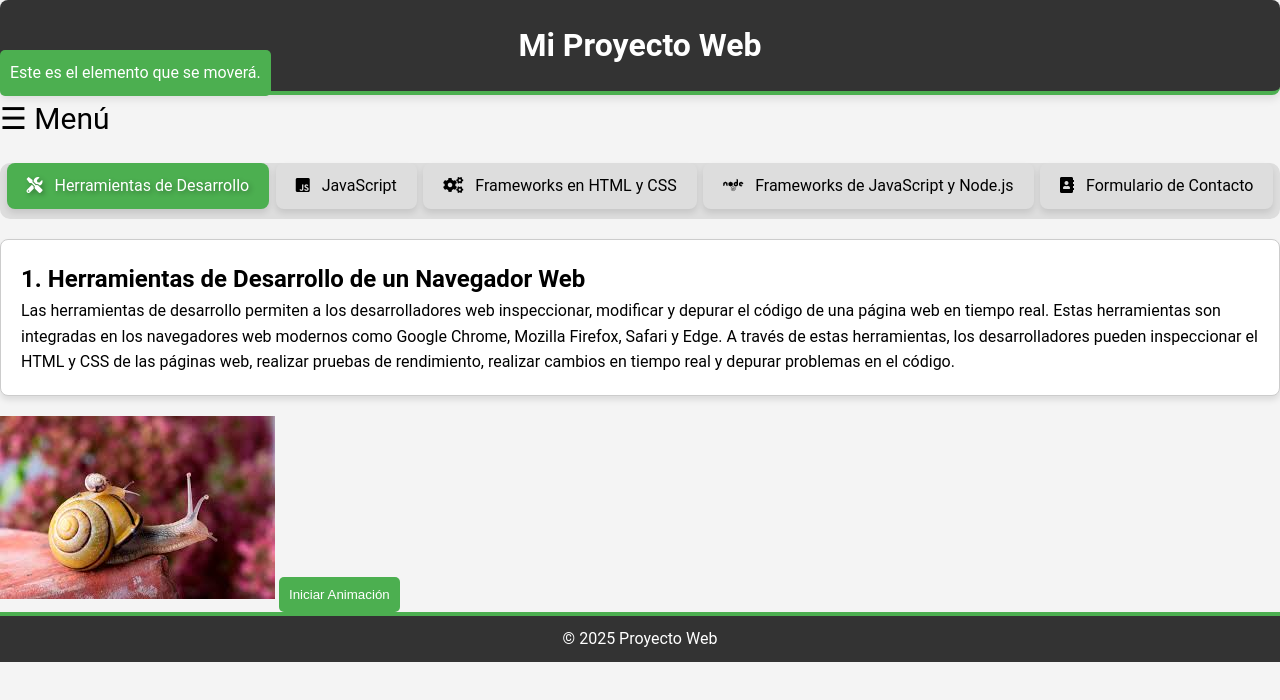
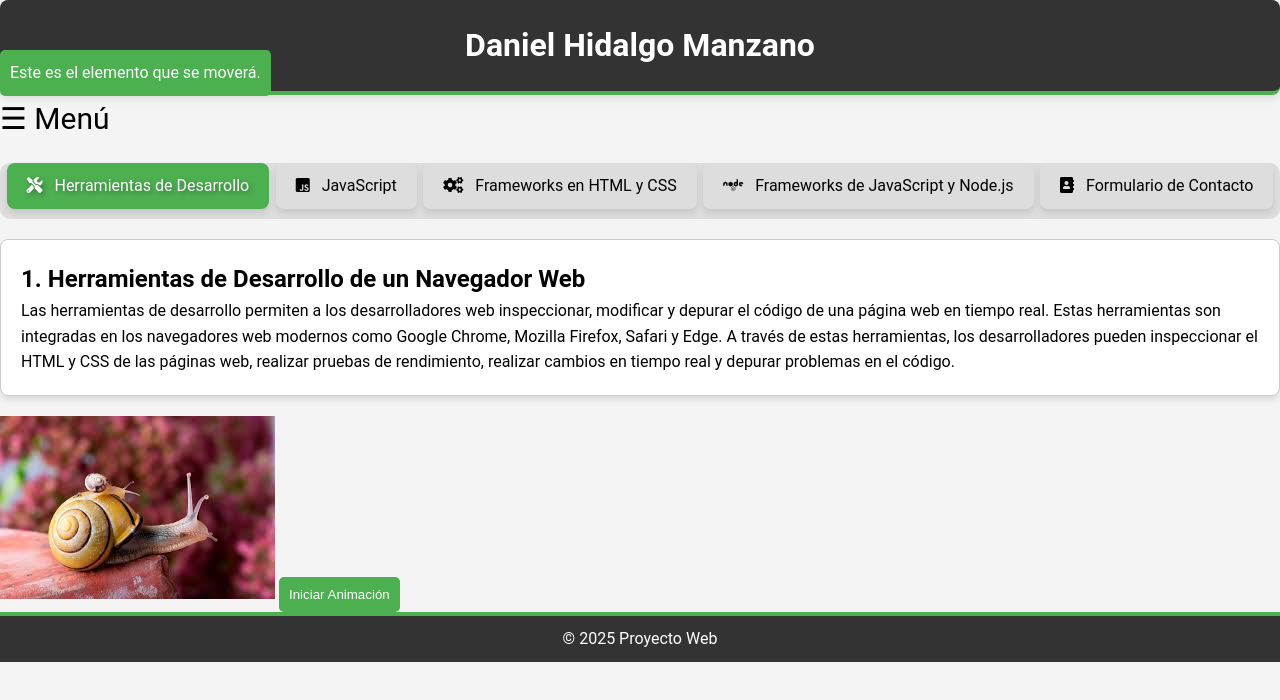
Before and after one commit to DAM-IES-El-Majuelo/practica11-DaHiMan, a plain HTML site: page index.html in a window 1280 px wide. Drawn offline with Linux system fonts and the light colour scheme.

Commit message:
Commit definitivo

```diff
--- a/index.html
+++ b/index.html
@@ -6,14 +6,14 @@
     <title>Mi Proyecto Web</title>
     <link rel="icon" href="images/favicon.ico" type="image/x-icon">
     <link rel="stylesheet" href="styles.css"> <!-- Enlace al archivo CSS -->
-    <!-- Font Awesome para iconos -->
+    <!-- Font Awesome para iconos modificar que no sea ajax, solo css local y js -->
     <link href="https://cdnjs.cloudflare.com/ajax/libs/font-awesome/5.15.4/css/all.min.css" rel="stylesheet">
 </head>
 <body>
 
     <!-- Header de la página -->
     <header>
-        <h1>Mi Proyecto Web</h1>
+        <h1>Daniel Hidalgo Manzano</h1>
     </header>
 
 
```
